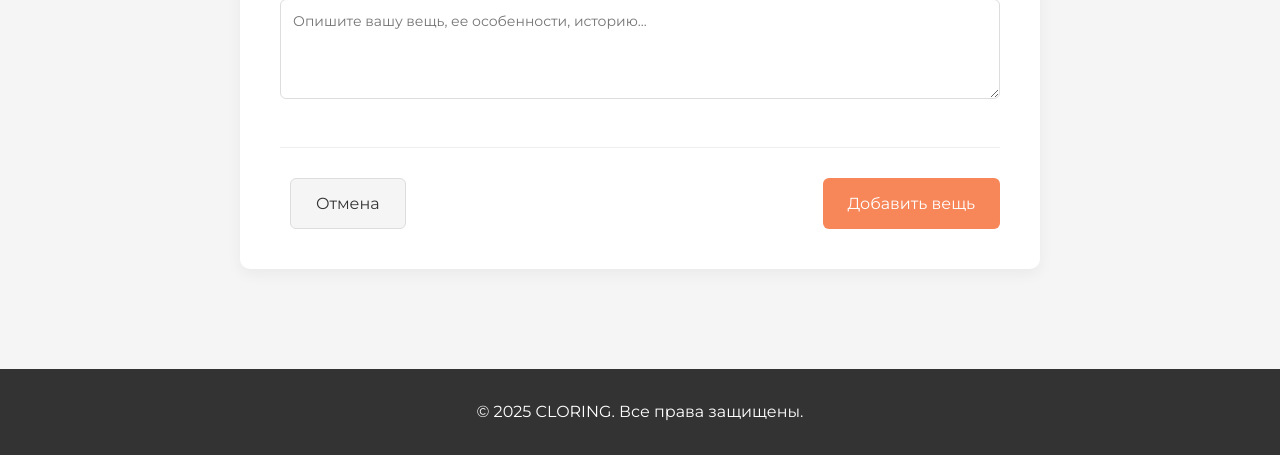
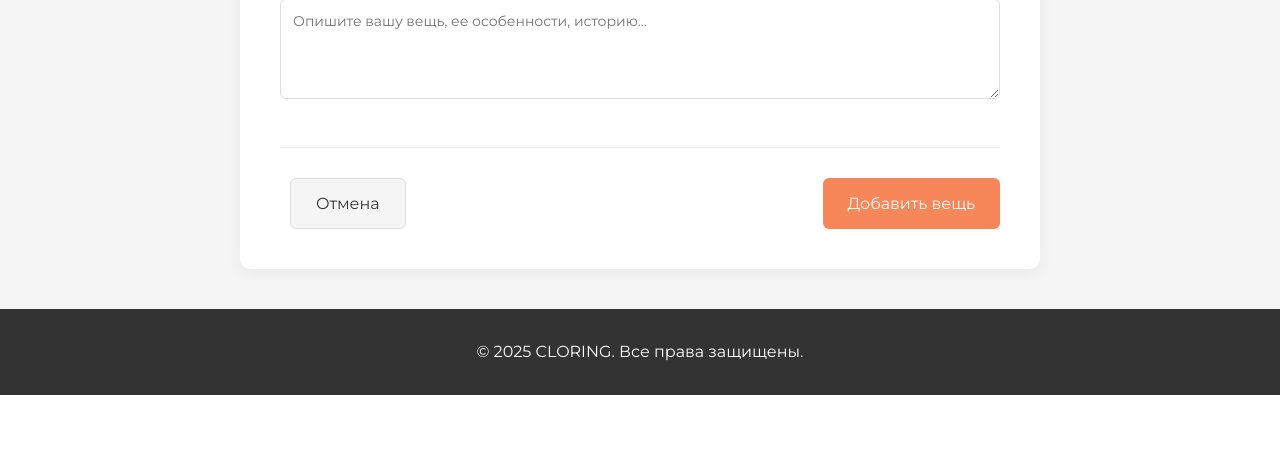
Before and after one commit to MK-PIG/CLORING-WEB, a Python web app: template templates/upload_form.html in a window 1280 px wide. Shown: the part 1473-1928 px from the top of the page. After the commit the page ends 1868 px from the top, so only its background shows below. Run offline with Jinja, Linux system fonts and the light colour scheme; the template is opened without the code that fills it, so the values that code supplies are empty.

Commit message:
changed footer upload_form.html

```diff
--- a/templates/upload_form.html
+++ b/templates/upload_form.html
@@ -336,7 +336,6 @@
             color: white;
             padding: 30px 0;
             text-align: center;
-            margin-top: 60px;
         }
 
         .footer-content {
```
